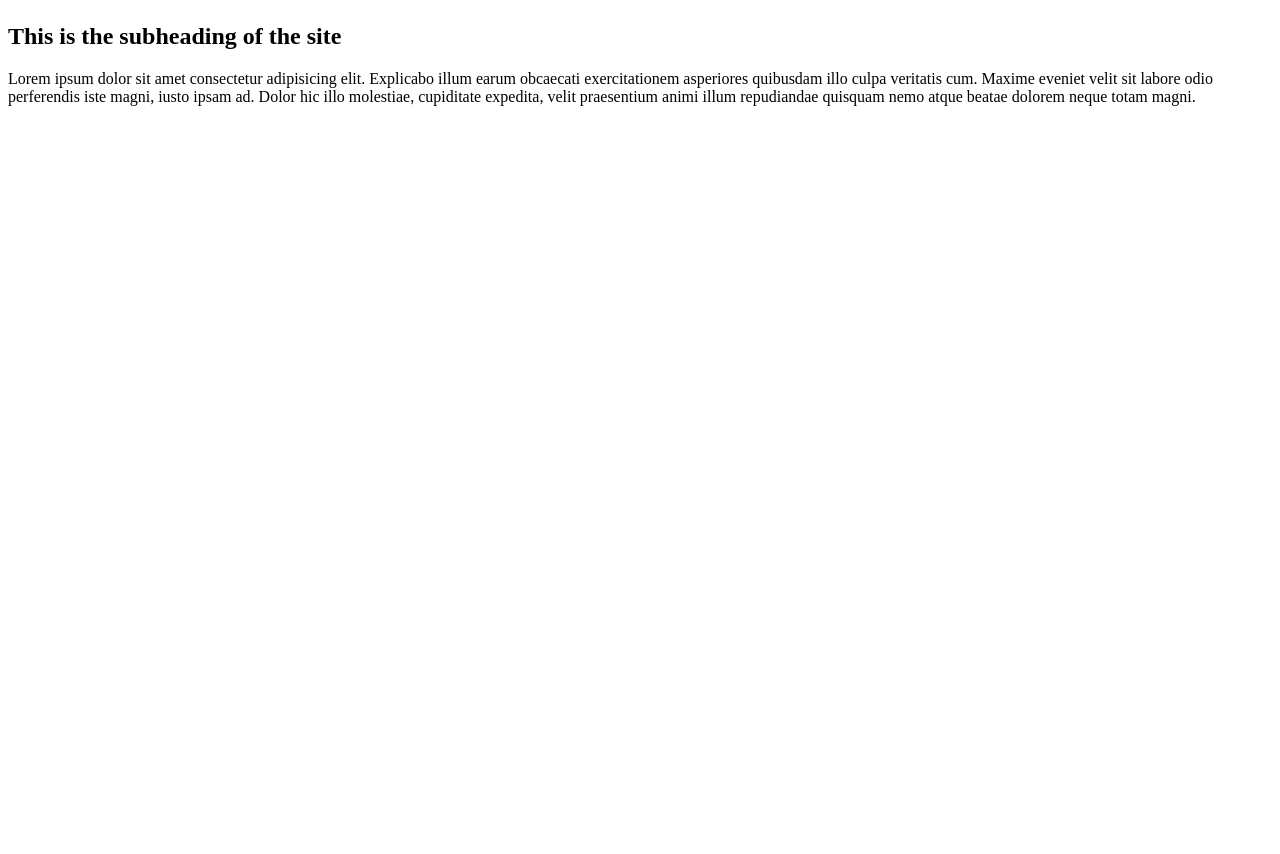
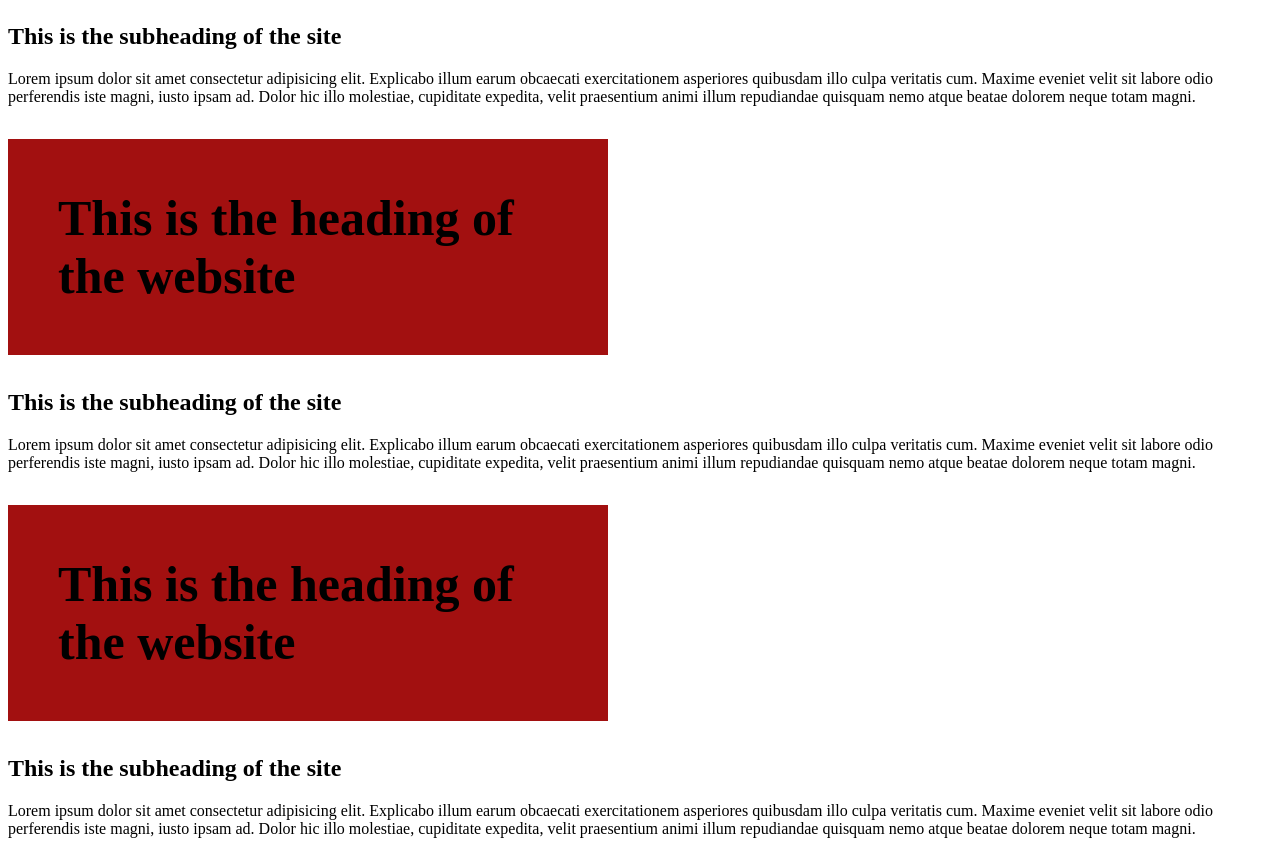
Before and after one commit to Sajib-93/my-second-practice, a plain HTML site: page index.html in a window 1280 px wide. Shown: the part 260-1114 px from the top of the page. Before the commit the page ends 800 px from the top, so only its background shows below. Drawn offline with Linux system fonts and the light colour scheme.

Commit message:
second time

```diff
--- a/index.html
+++ b/index.html
@@ -12,5 +12,15 @@
         <h2 class="subhead">This is the subheading of the site</h2>
         <p class="para">Lorem ipsum dolor sit amet consectetur adipisicing elit. Explicabo illum earum obcaecati exercitationem asperiores quibusdam illo culpa veritatis cum. Maxime eveniet velit sit labore odio perferendis iste magni, iusto ipsam ad. Dolor hic illo molestiae, cupiditate expedita, velit praesentium animi illum repudiandae quisquam nemo atque beatae dolorem neque totam magni.</p>
     </div>
+    <div>
+        <h1 class="head">This is the heading of the website </h1>
+        <h2 class="subhead">This is the subheading of the site</h2>
+        <p class="para">Lorem ipsum dolor sit amet consectetur adipisicing elit. Explicabo illum earum obcaecati exercitationem asperiores quibusdam illo culpa veritatis cum. Maxime eveniet velit sit labore odio perferendis iste magni, iusto ipsam ad. Dolor hic illo molestiae, cupiditate expedita, velit praesentium animi illum repudiandae quisquam nemo atque beatae dolorem neque totam magni.</p>
+    </div>
+    <div>
+        <h1 class="head">This is the heading of the website </h1>
+        <h2 class="subhead">This is the subheading of the site</h2>
+        <p class="para">Lorem ipsum dolor sit amet consectetur adipisicing elit. Explicabo illum earum obcaecati exercitationem asperiores quibusdam illo culpa veritatis cum. Maxime eveniet velit sit labore odio perferendis iste magni, iusto ipsam ad. Dolor hic illo molestiae, cupiditate expedita, velit praesentium animi illum repudiandae quisquam nemo atque beatae dolorem neque totam magni.</p>
+    </div>
 </body>
 </html>
```
